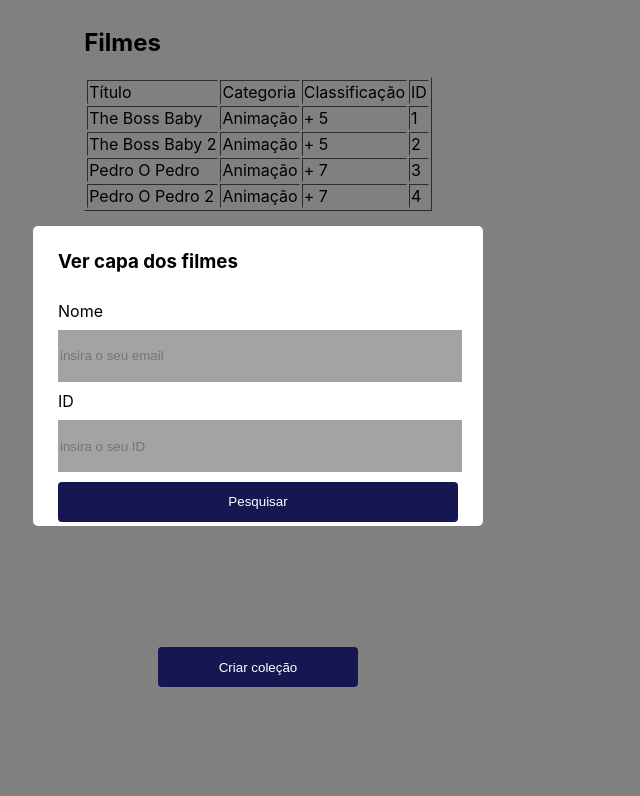
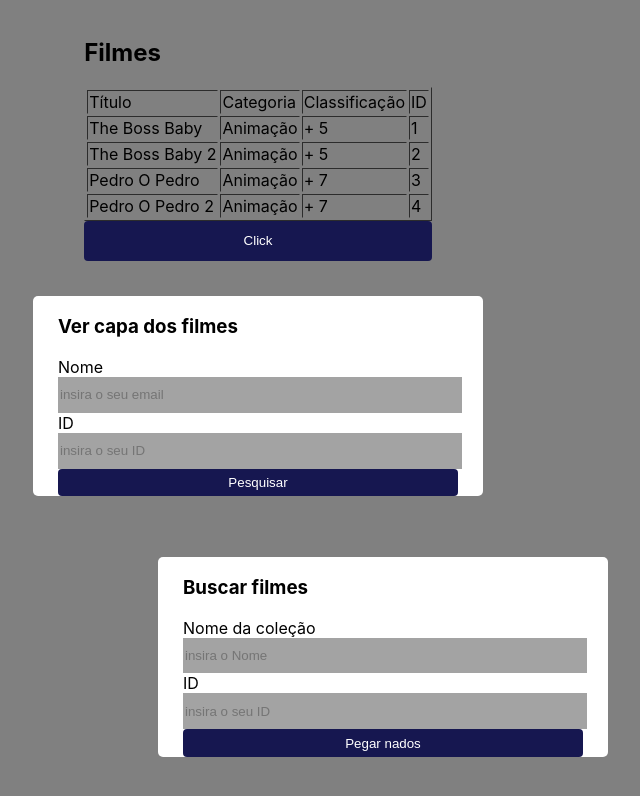
Before and after one commit to Liriali4/Aprendendo-firebase, a React (Create React App) app: page / in a window 1280 px wide. Shown: the top 796 px of the page, without its empty margins (382-1022 px from the left). Built offline with nearby package versions, Linux system fonts and the light colour scheme; the HTML template or start-up script is replaced by a standard one.

Commit message:
quase terminando

```diff
--- a/src/componentes/formulario/formulario.css
+++ b/src/componentes/formulario/formulario.css
@@ -4,7 +4,7 @@ form{
     flex-direction: column;
     justify-content: space-around;
     width: 400px;
-    height: 300px;
+    height: 200px;
     background: #fff;
     padding: 0px 25px;
     border-radius: 5px;
--- a/src/componentes/formulario/formulario.js
+++ b/src/componentes/formulario/formulario.js
@@ -1,7 +1,7 @@
 import { app } from "../../config/firebase";
 import { useState } from "react";
 import "./formulario.css"
-import { addDoc, collection, doc, getFirestore } from "firebase/firestore";
+import { addDoc, collection, getFirestore } from "firebase/firestore";
 
 export default function Formulario() {
 
--- a/src/componentes/listadefilmes/lista.js
+++ b/src/componentes/listadefilmes/lista.js
@@ -1,5 +1,20 @@
+import {  collection, getDocs, getFirestore, query, where } from "firebase/firestore";
+import { app } from "../../config/firebase";
+
 
 export default function Lista() {
+
+    const bd = getFirestore(app);
+
+    async function pegardados(){
+
+        const querySnapshot = await getDocs(collection(bd, "Filmes"));
+        querySnapshot.forEach((doc) => {
+
+            console.log(doc.id, " => ", doc.data());
+        });
+    }
+
     return (
         <div className="listadefilmes">
             <h2>Filmes</h2>
@@ -39,6 +54,7 @@ export default function Lista() {
                     </tr>
                 </tbody>
             </table>
+            <button onClick={pegardados}>Click</button>
         </div>
     )
 }
--- a/src/componentes/paraexibir/paraexibir.js
+++ b/src/componentes/paraexibir/paraexibir.js
@@ -1,27 +1,70 @@
 import "./paraexibir.css"
+import { collection, getDocs, getFirestore, query, where } from "firebase/firestore";
 import { app } from "../../config/firebase";
+import { useState } from "react";
 
-import { getFirestore}
- from "firebase/firestore";
-
-import { doc, setDoc } from "firebase/firestore";
-
-export default function ParaExibir(){
+export default  function ParaExibir(){
+  const [nome, setNome] = useState("");
+  const [id, setId] = useState("");
 
     const bd = getFirestore(app);
 
-    async function adicionar(){
-        await setDoc(doc(bd, "Filmes", "1"), {
-            id: "2",
-            name: "nome",
-        });
-}
+  /*
+    async function exibir(e){
+      e.preventDefault()
+        const conteudo = doc(bd, "Filmes", "1");
+        const docSnap = await getDoc(conteudo);
 
+      if (docSnap.exists()) {
+
+        console.log("dados do documento:", docSnap.data());
+
+      } else {
+        // doc.data() will be undefined in this case
+        console.log("Documento não encontrado!");
+      }
+
+    }
+*/
+  async function exibir(e){
+    e.preventDefault()
+  const q = query(collection( bd, nome), where("id", "==", id));
+
+      const querySnapshot = await getDocs(q);
+      querySnapshot.forEach((doc) => {
+        // doc.data() is never undefined for query doc snapshots
+        console.log(doc.id, " => ", doc.data());
+      });
+    }
 
     return(
         <div className="paraexibir">
 
-        <button onClick={ adicionar }>Criar coleção</button>
+        <form>
+                <h3>Buscar filmes</h3>
+
+                <label >Nome da coleção</label>
+                <input
+                name="nome"
+                id="nome"
+                type="text"
+                placeholder="insira o Nome"
+                value={nome}
+                onChange={(event)=> setNome(event.target.value)}
+                />
+
+                <label >ID</label>
+                <input
+                name="id"
+                id="id"
+                type="text"
+                placeholder="insira o seu ID"
+                value={id}
+                onChange={(event)=> setId(event.target.value)}
+                />
+
+        <button onClick={ exibir }>Pegar nados</button>
+        </form>
         </div>
     );
 }
```
